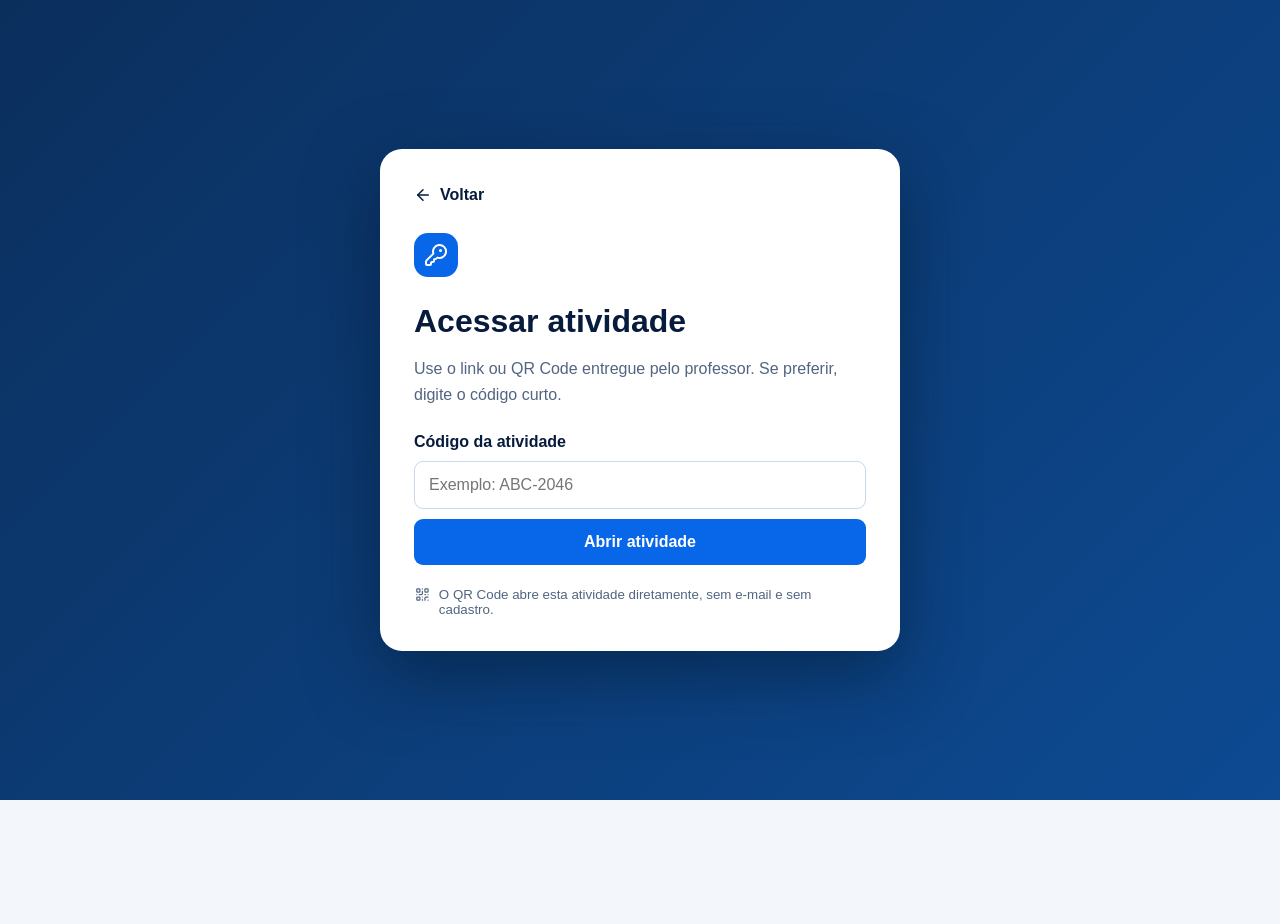
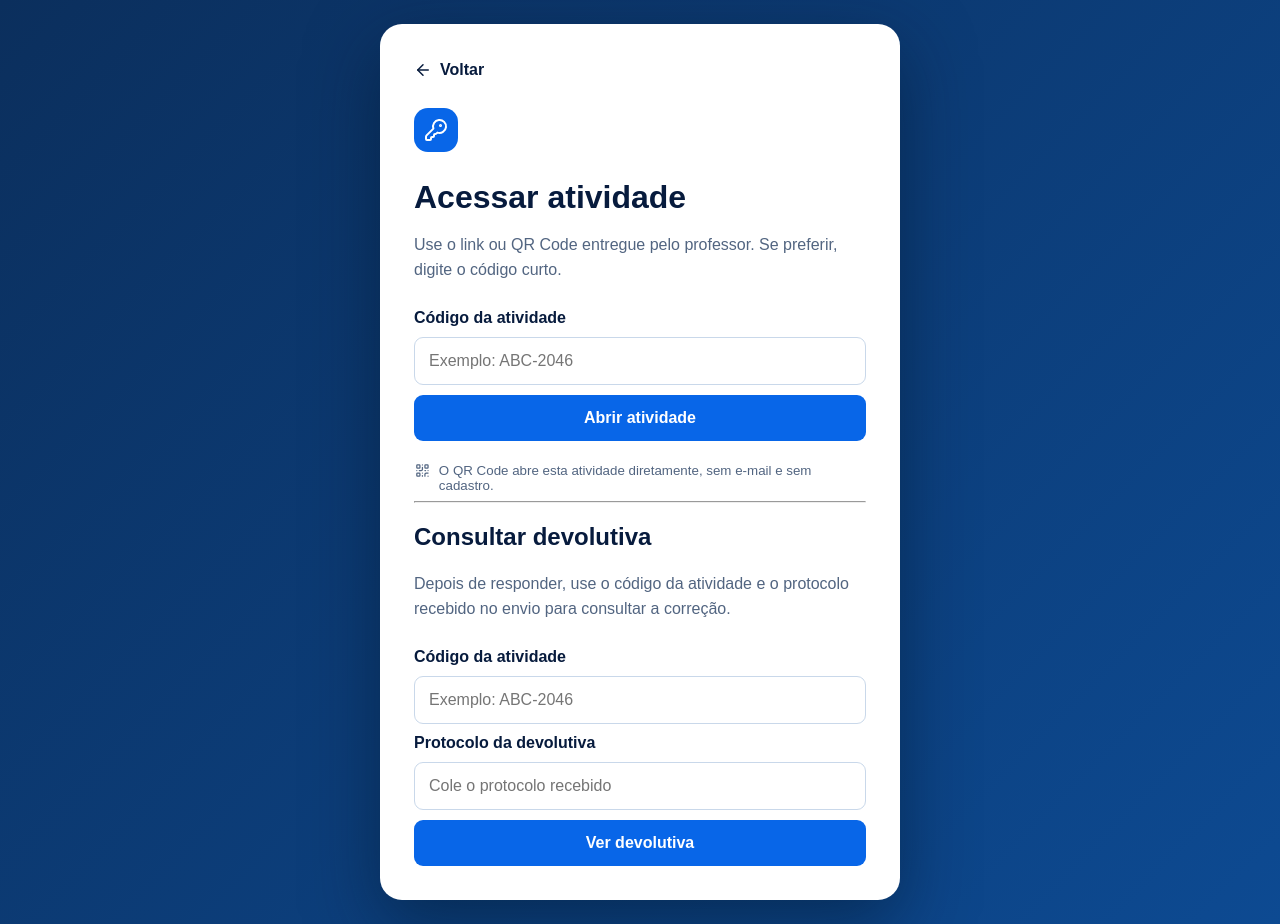
Before and after one commit to CelloStarck13/estacao-acessivel, a Next.js app: page /estudante in a window 1280 px wide. Before the commit the page ends 800 px from the top, so only its background shows below. Built offline with nearby package versions, Linux system fonts and the light colour scheme.

Commit message:
Adicionar consulta de devolutiva na entrada do estudante

```diff
--- a/app/estudante/page.tsx
+++ b/app/estudante/page.tsx
@@ -8,11 +8,22 @@ import { ArrowLeft, KeyRound, QrCode } from "lucide-react";
 export default function EstudantePage() {
   const router = useRouter();
   const [code, setCode] = useState("");
+  const [feedbackCode, setFeedbackCode] = useState("");
+  const [protocol, setProtocol] = useState("");
 
   function openActivity(event: FormEvent) {
     event.preventDefault();
     const normalized = code.trim().toUpperCase();
     if (normalized) router.push(`/estudante/atividade/${encodeURIComponent(normalized)}`);
+  }
+
+  function openFeedback(event: FormEvent) {
+    event.preventDefault();
+    const normalizedCode = feedbackCode.trim().toUpperCase();
+    const normalizedProtocol = protocol.trim();
+    if (normalizedCode && normalizedProtocol) {
+      router.push(`/estudante/resultado/${encodeURIComponent(normalizedProtocol)}?codigo=${encodeURIComponent(normalizedCode)}`);
+    }
   }
 
   return <main className="authPage"><section className="authPanel">
@@ -26,5 +37,15 @@ export default function EstudantePage() {
       <button type="submit">Abrir atividade</button>
     </form>
     <small><QrCode size={15}/> O QR Code abre esta atividade diretamente, sem e-mail e sem cadastro.</small>
+    <hr/>
+    <h2>Consultar devolutiva</h2>
+    <p>Depois de responder, use o código da atividade e o protocolo recebido no envio para consultar a correção.</p>
+    <form onSubmit={openFeedback}>
+      <label htmlFor="feedback-code">Código da atividade</label>
+      <input id="feedback-code" value={feedbackCode} onChange={(e) => setFeedbackCode(e.target.value)} placeholder="Exemplo: ABC-2046" autoCapitalize="characters" required/>
+      <label htmlFor="feedback-protocol">Protocolo da devolutiva</label>
+      <input id="feedback-protocol" value={protocol} onChange={(e) => setProtocol(e.target.value)} placeholder="Cole o protocolo recebido" required/>
+      <button type="submit">Ver devolutiva</button>
+    </form>
   </section></main>;
 }
```
